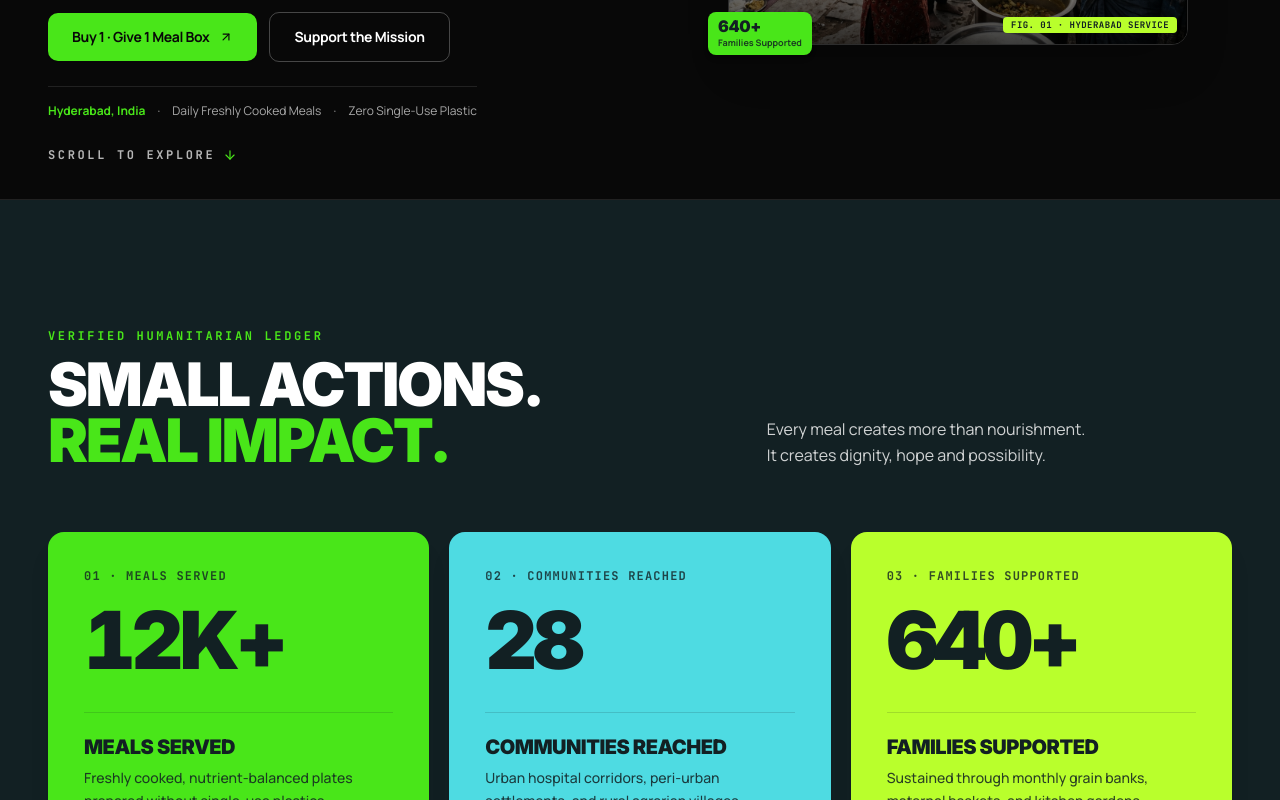
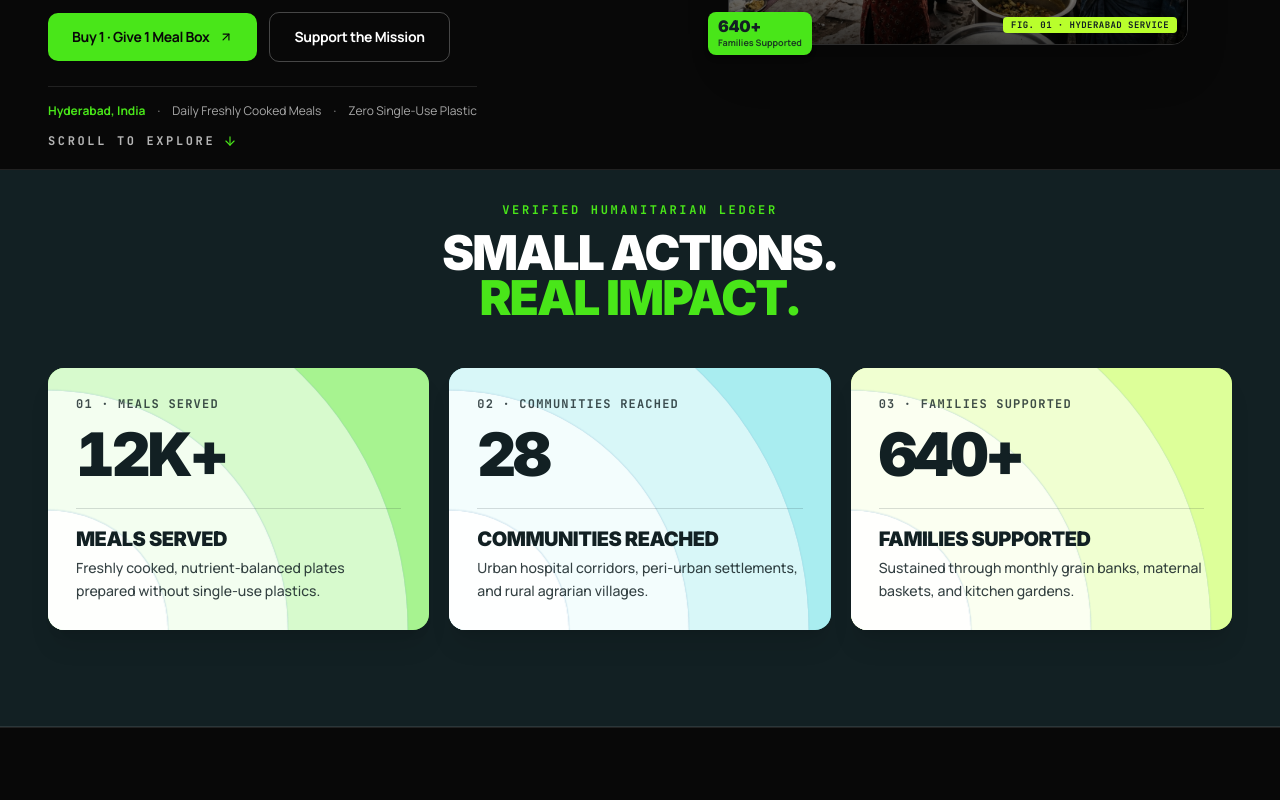
Before and after one commit to TechiesTech/zero-hunger-, a React (Vite) app: page / in a window 1280 px wide. Shown: the part 420-1220 px from the top of the page. Built offline with nearby package versions, Linux system fonts and the light colour scheme; a web font is replaced by a local one.

Commit message:
feat(impact): add animated concentric ripple waves to impact cards and tighten section spacing

```diff
--- a/src/components/Hero.tsx
+++ b/src/components/Hero.tsx
@@ -48,7 +48,7 @@ export const Hero: React.FC<HeroProps> = ({ onOpenSupport }) => {
   };
 
   return (
-    <section className="relative bg-[#080808] text-white pt-24 sm:pt-24 md:pt-20 lg:pt-20 pb-6 sm:pb-8 overflow-hidden border-b border-white/10">
+    <section className="relative bg-[#080808] text-white pt-24 sm:pt-24 md:pt-20 lg:pt-20 pb-3 sm:pb-4 overflow-hidden border-b border-white/10">
       <div className="max-w-[1360px] mx-auto px-4 xs:px-5 sm:px-8 lg:px-12">
         <div className="grid grid-cols-1 md:grid-cols-12 gap-8 md:gap-6 lg:gap-10 items-start">
           {/* LEFT COLUMN: Condensed Display Headline & CTAs */}
@@ -211,7 +211,7 @@ export const Hero: React.FC<HeroProps> = ({ onOpenSupport }) => {
           initial={prefersReducedMotion ? false : { opacity: 0 }}
           animate={{ opacity: 1 }}
           transition={{ duration: 0.8, delay: 0.85 }}
-          className="mt-4 sm:mt-6 flex justify-center md:justify-start"
+          className="mt-2 sm:mt-2.5 flex justify-center md:justify-start"
         >
           <button
             type="button"
--- a/src/components/ImpactStats.tsx
+++ b/src/components/ImpactStats.tsx
@@ -21,17 +21,16 @@ export const ImpactStats: React.FC<ImpactStatsProps> = ({
   return (
     <section
       id="impact-section"
-      className="bg-[#122023] text-white py-20 sm:py-28 lg:py-32 border-b border-white/10"
+      className="bg-[#122023] text-white pt-5 sm:pt-6 lg:pt-8 pb-16 sm:pb-20 lg:pb-24 border-b border-white/10"
     >
       <div className="max-w-[1360px] mx-auto px-5 sm:px-8 lg:px-12">
-        {/* Editorial Heading & Supporting Prose */}
-        <div className="grid grid-cols-1 lg:grid-cols-12 gap-8 lg:gap-12 items-end pb-12 sm:pb-16">
-          <div className="lg:col-span-7">
+        {/* Centered Editorial Heading */}
+        <div className="text-center max-w-2xl mx-auto pb-10 sm:pb-12">
           <ScrollReveal>
             <span className="text-xs font-mono-tabular font-bold uppercase tracking-[0.22em] text-[#49E619] block mb-3">
               VERIFIED HUMANITARIAN LEDGER
             </span>
-              <h2 className="font-display-sans uppercase text-4xl sm:text-5xl lg:text-6xl font-black tracking-[-0.04em] leading-[0.94] text-white">
+            <h2 className="font-display-sans uppercase text-3xl sm:text-4xl lg:text-5xl font-black tracking-[-0.04em] leading-[0.94] text-white">
               SMALL ACTIONS.
               <br />
               <span className="text-[#49E619]">REAL IMPACT.</span>
@@ -39,31 +38,39 @@ export const ImpactStats: React.FC<ImpactStatsProps> = ({
           </ScrollReveal>
         </div>
 
-          <div className="lg:col-span-5">
-            <ScrollReveal delay={0.12}>
-              <p className="text-sm sm:text-base text-white/80 leading-relaxed">
-                Every meal creates more than nourishment.
-                <br className="hidden sm:inline" /> It creates dignity, hope and possibility.
-              </p>
-            </ScrollReveal>
-          </div>
-        </div>
-
         {/* Three Color-Blocked Impact Metric Cards */}
-        <div className="grid grid-cols-1 md:grid-cols-3 gap-4 sm:gap-5">
+        <div className="grid grid-cols-1 md:grid-cols-3 gap-4 sm:gap-5 max-w-[1200px] mx-auto">
           {metrics.map((metric, index) => {
             const cardTheme = CARD_THEMES[index % CARD_THEMES.length];
             return (
               <ScrollReveal key={metric.id} delay={index * 0.1}>
                 <div
-                  className={`${cardTheme} rounded-[16px] p-7 sm:p-9 h-full flex flex-col justify-between shadow-xl`}
+                  className={`${cardTheme} relative overflow-hidden rounded-[16px] p-5 sm:p-6 lg:p-7 h-full flex flex-col justify-between shadow-xl`}
                 >
-                  <div>
-                    <span className="text-xs font-mono-tabular font-bold uppercase tracking-widest opacity-80 block mb-4">
+                  {/* Ripple Background Animation (Concentric Circles from Bottom-Left) */}
+                  <div className="absolute inset-0 overflow-hidden pointer-events-none z-0" aria-hidden="true">
+                    {/* xxlarge shade1 */}
+                    <span className="absolute rounded-full bg-white opacity-20 w-[1000px] h-[1000px] -left-[500px] -bottom-[500px] animate-[ripple_15s_infinite] shadow-[0px_0px_1px_0px_#508fb9]"></span>
+
+                    {/* xlarge shade2 */}
+                    <span className="absolute rounded-full bg-white opacity-40 w-[800px] h-[800px] -left-[400px] -bottom-[400px] animate-[ripple_15s_infinite] shadow-[0px_0px_1px_0px_#508fb9]"></span>
+
+                    {/* large shade3 */}
+                    <span className="absolute rounded-full bg-white opacity-55 w-[600px] h-[600px] -left-[300px] -bottom-[300px] animate-[ripple_15s_infinite] shadow-[0px_0px_1px_0px_#508fb9]"></span>
+
+                    {/* medium shade4 */}
+                    <span className="absolute rounded-full bg-white opacity-70 w-[400px] h-[400px] -left-[200px] -bottom-[200px] animate-[ripple_15s_infinite] shadow-[0px_0px_1px_0px_#508fb9]"></span>
+
+                    {/* small shade5 */}
+                    <span className="absolute rounded-full bg-white opacity-85 w-[200px] h-[200px] -left-[100px] -bottom-[100px] animate-[ripple_15s_infinite] shadow-[0px_0px_1px_0px_#508fb9]"></span>
+                  </div>
+
+                  <div className="relative z-10">
+                    <span className="text-[11px] sm:text-xs font-mono-tabular font-bold uppercase tracking-widest opacity-80 block mb-2.5 sm:mb-3">
                       0{index + 1} · {metric.label.toUpperCase()}
                     </span>
 
-                    <div className="font-display-sans text-6xl sm:text-7xl lg:text-[5rem] font-black tracking-[-0.05em] leading-none">
+                    <div className="font-display-sans text-5xl sm:text-6xl lg:text-[3.75rem] font-black tracking-[-0.05em] leading-none">
                       <AnimatedCounter
                         value={metric.value}
                         suffix={metric.suffix}
@@ -72,12 +79,12 @@ export const ImpactStats: React.FC<ImpactStatsProps> = ({
                     </div>
                   </div>
 
-                  <div className="mt-8 pt-5 border-t border-[#122023]/15">
-                    <h3 className="font-display-sans uppercase text-xl font-black tracking-tight">
+                  <div className="mt-6 pt-4 border-t border-[#122023]/15 relative z-10">
+                    <h3 className="font-display-sans uppercase text-lg sm:text-xl font-black tracking-tight">
                       {metric.label}
                     </h3>
 
-                    <p className="mt-1.5 text-xs sm:text-sm font-medium opacity-85 leading-relaxed">
+                    <p className="mt-1 text-xs sm:text-sm font-medium opacity-85 leading-relaxed">
                       {metric.sublabel}
                     </p>
                   </div>
--- a/src/index.css
+++ b/src/index.css
@@ -203,6 +203,18 @@
   contain: paint;
 }
 
+@keyframes ripple {
+  0% {
+    transform: scale(0.8);
+  }
+  50% {
+    transform: scale(1.2);
+  }
+  100% {
+    transform: scale(0.8);
+  }
+}
+
 @media (prefers-reduced-motion: reduce) {
   *,
   ::before,
```
Lines whose indentation alone changed are shown as unchanged.
